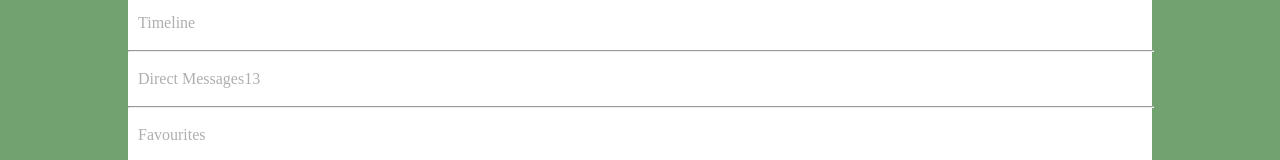
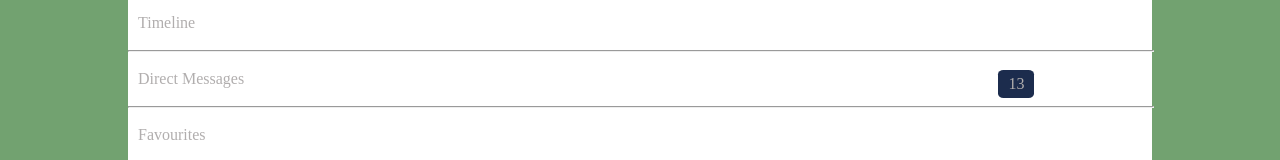
Before and after one commit to dkoreeda/Senai-FE-tela3, a plain HTML site: page index.html in a window 1280 px wide. Shown: the part 335-495 px from the top of the page. Drawn offline with Linux system fonts and the light colour scheme.

Commit message:
ajuste tela 3

```diff
--- a/tela3.css
+++ b/tela3.css
@@ -93,6 +93,10 @@ span {
 	display: inline-block;
 }
 
-#profile-info span {
-	text-align: right;
+#counter {
+	background-color: #1c2c4d;
+	padding: 5px 10px;
+	border-radius: 15%;
+	left: 85%;
+	position: absolute;
 }
```
